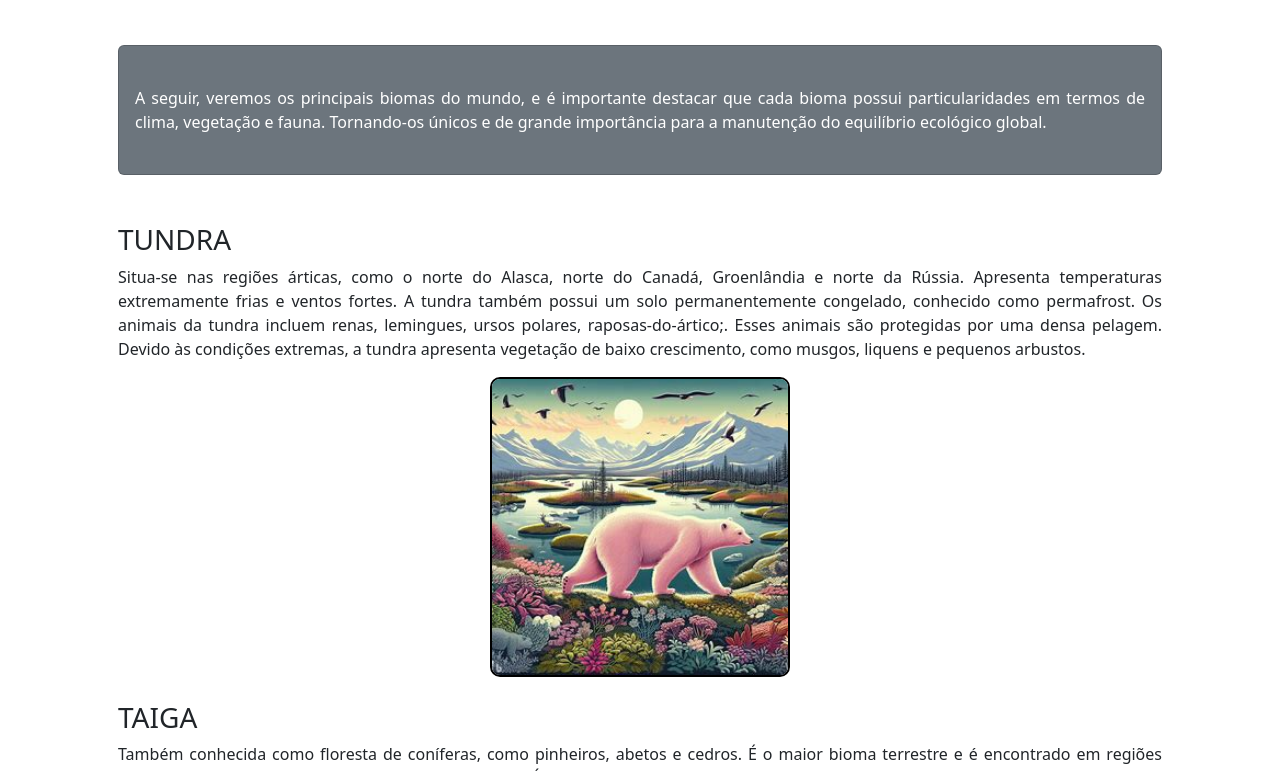
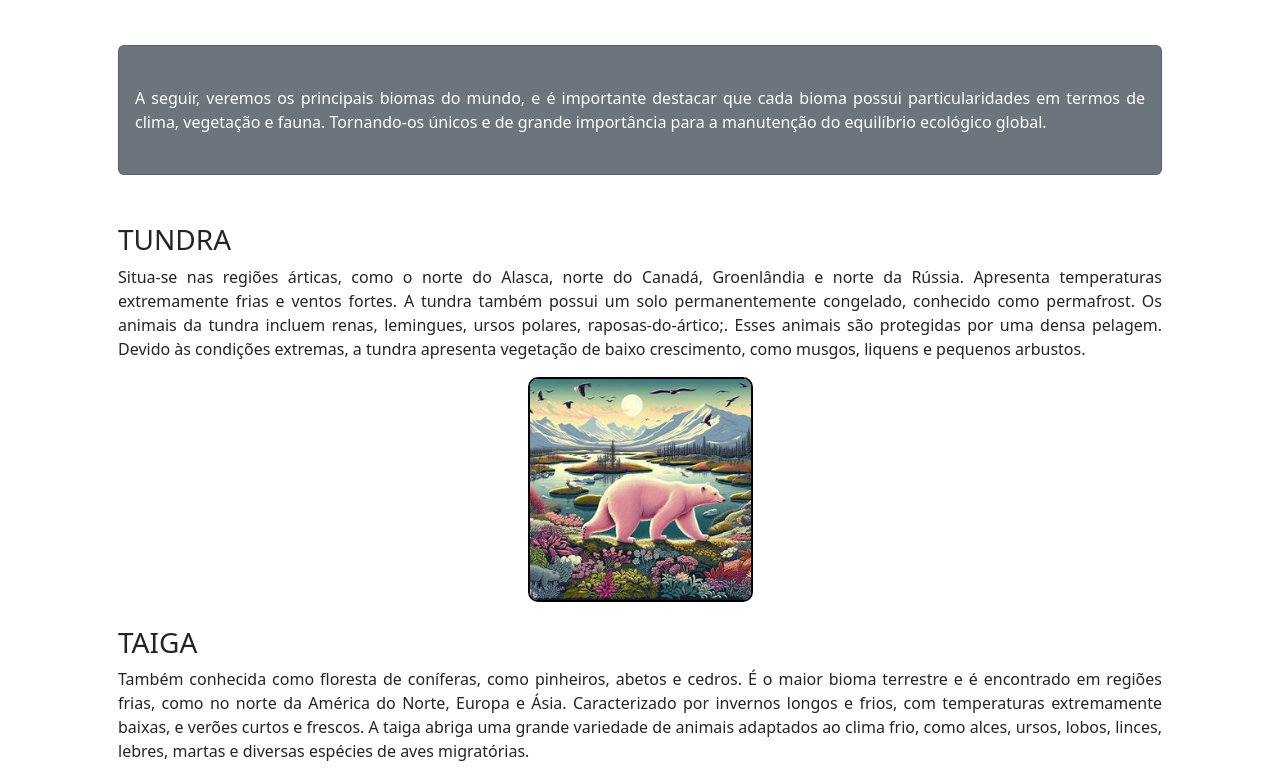
Before and after one commit to Luanagrazi/biomasdomundo, a plain HTML site: page index.html in a window 1280 px wide. Shown: the part 457-1228 px from the top of the page. Drawn offline with nearby package versions, Linux system fonts and the light colour scheme; a script that the page names is missing.

Commit message:
Update index.html

```diff
--- a/index.html
+++ b/index.html
@@ -14,7 +14,7 @@
     }
 
         #scroll-container img {
-            width: 300px; /* Largura das imagens, ajuste conforme necessário */
+            width: 225px; /* Largura das imagens, ajuste conforme necessário */
             height: auto;
             display: inline-block;
             margin: 0 10px; /* Espaçamento entre as imagens, ajuste conforme necessário */
```
